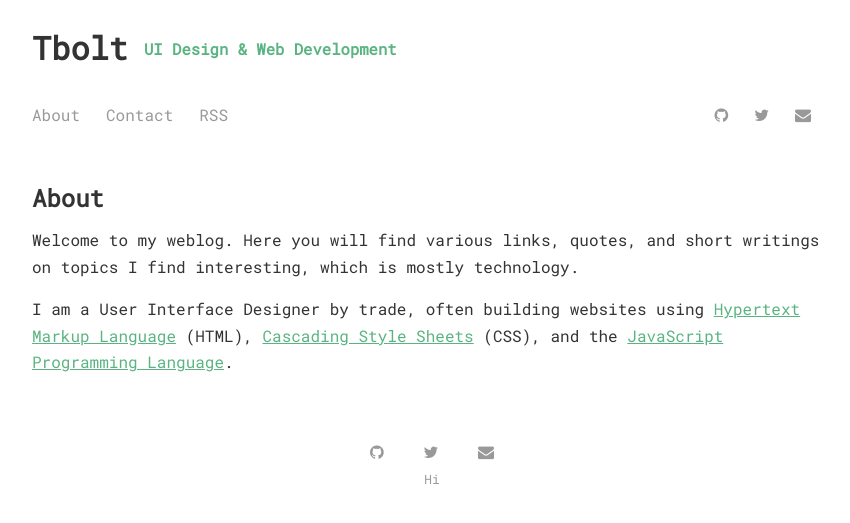
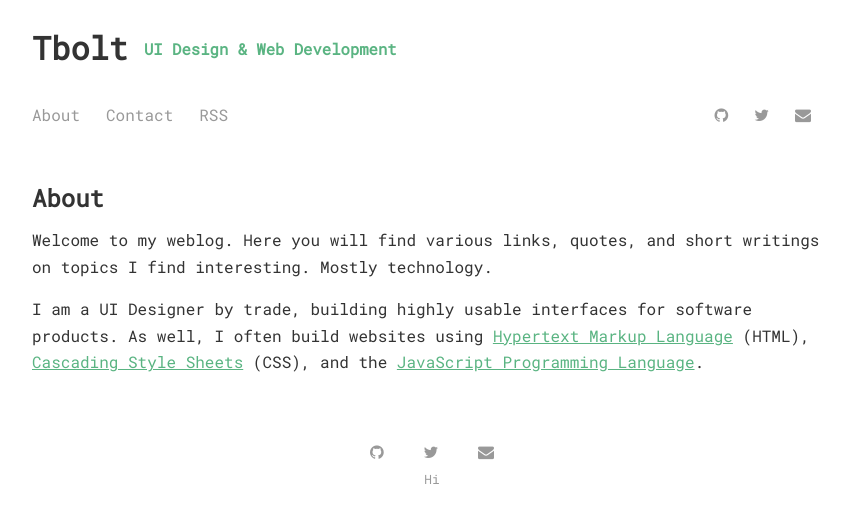
Before and after one commit to tbolt/tbolt.space, a Jekyll site: the page built from menu/about.md, in a window 1280 px wide. Shown: the top 523 px of the page, without its empty margins (208-1058 px from the left). Built offline with Jekyll 4.4.1, drawn with Linux system fonts in a browser that asks for light colours; nearby versions of some CDN libraries.

Commit message:
updates to pages

```diff
--- a/menu/about.md
+++ b/menu/about.md
@@ -2,6 +2,6 @@
 layout: page
 title: About
 ---
-Welcome to my weblog. Here you will find various links, quotes, and short writings on topics I find interesting, which is mostly technology.
+Welcome to my weblog. Here you will find various links, quotes, and short writings on topics I find interesting. Mostly technology.
 
-I am a User Interface Designer by trade, often building websites using [Hypertext Markup Language](https://en.wikipedia.org/wiki/HTML) (HTML), [Cascading Style Sheets](https://en.wikipedia.org/wiki/Cascading_Style_Sheets) (CSS), and the [JavaScript Programming Language](https://en.wikipedia.org/wiki/JavaScript).
+I am a UI Designer by trade, building highly usable interfaces for software products. As well, I often build websites using [Hypertext Markup Language](https://en.wikipedia.org/wiki/HTML) (HTML), [Cascading Style Sheets](https://en.wikipedia.org/wiki/Cascading_Style_Sheets) (CSS), and the [JavaScript Programming Language](https://en.wikipedia.org/wiki/JavaScript).
```
Also changed, not shown: menu/contact.md (+1 -1 lines).
